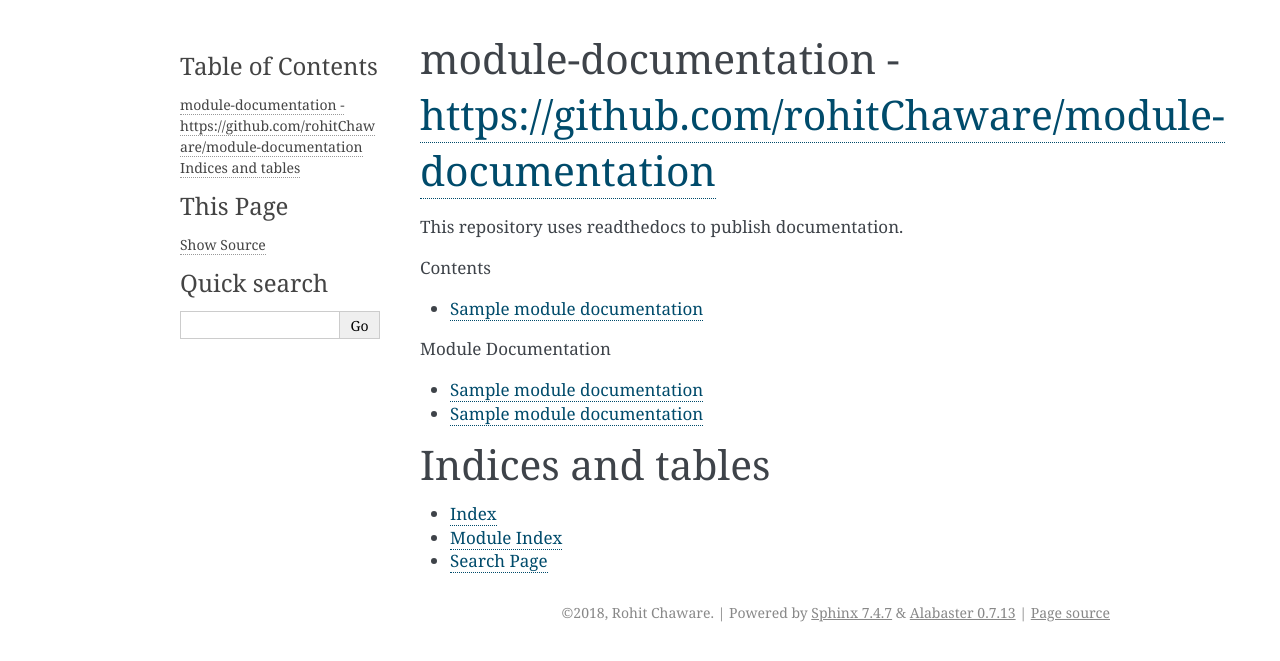
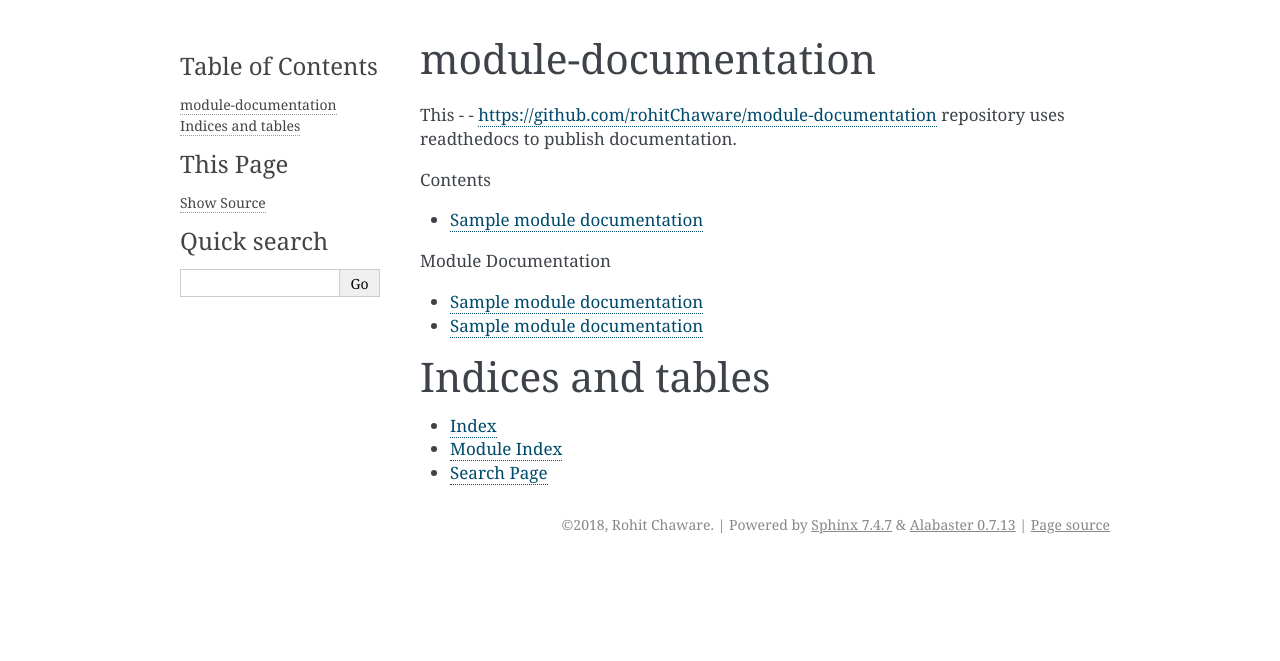
Before and after one commit to rohitChaware/module-documentation, a Sphinx documentation site: the page built from docs/index.rst, in a window 1280 px wide. Shown: the top 661 px of the page. Built offline with Sphinx 7.4.7, drawn with Linux system fonts in a browser that asks for light colours.

Commit message:
Update git url

```diff
--- a/docs/index.rst
+++ b/docs/index.rst
@@ -3,9 +3,9 @@
    You can adapt this file completely to your liking, but it should at least
    contain the root `toctree` directive.
 
-module-documentation - https://github.com/rohitChaware/module-documentation
+module-documentation
 ================================================
-This repository uses readthedocs to publish documentation.
+This - - https://github.com/rohitChaware/module-documentation repository uses readthedocs to publish documentation.
 
 .. toctree::
    :maxdepth: 2
```
